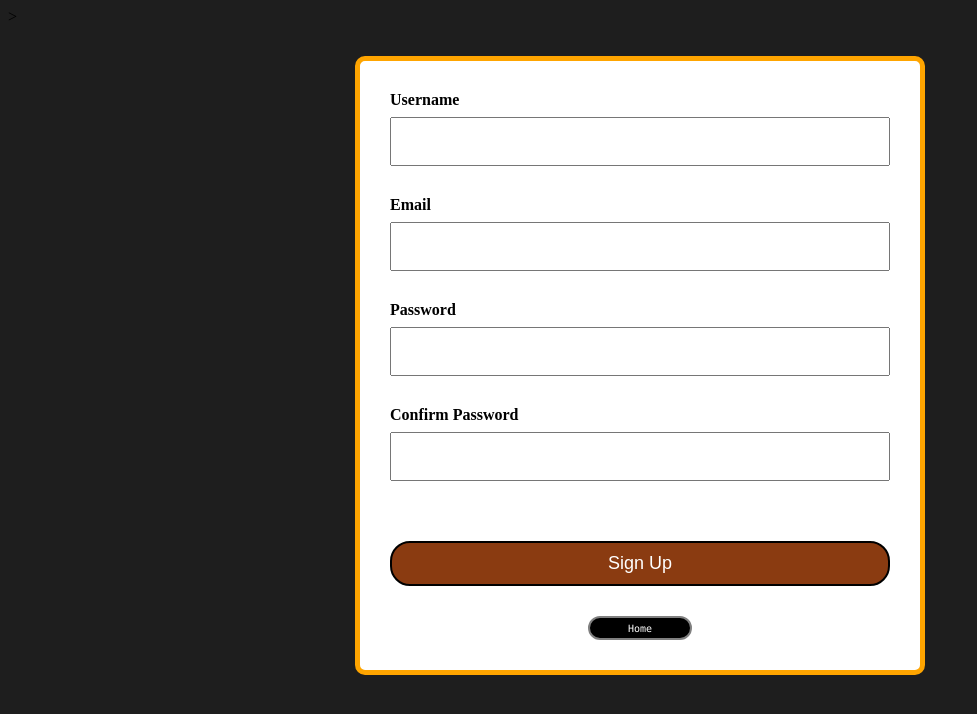
After one commit to isop0d/Songdle, a Flask app: template songdle/templates/register.html in a window 1280 px wide. The commit adds this page. Shown: the top 714 px of the page, without its empty margins (0-977 px from the left). Run offline with Flask 3, Linux system fonts and the light colour scheme; the template is opened without the code that fills it: values that come from a table or form of the project are taken from there, others are empty.

Commit message:
working on login and register

```diff
--- /dev/null
+++ b/songdle/app.py
@@ -0,0 +1,72 @@
+from flask import Flask, render_template, url_for, flash, redirect
+from forms import RegistrationForm, LogInForm
+from flask_sqlalchemy import SQLAlchemy
+
+app = Flask(__name__)
+
+app.config['SQLALCHEMY_DATABASE_URI'] = 'sqlite:///site.db'
+db = SQLAlchemy(app)
+
+app.config['SECRET_KEY'] = 'fa9daa2095a9ec8ad6e2a3f312eb87ef'
+
+class User(db.Model):
+    id = db.Column(db.Integer, primary_key=True)
+
+    username = db.Column(
+        db.String(20),
+        unique=True,
+        nullable=False
+    )
+
+    password = db.Column(
+        db.String(50),
+        nullable=False
+    )
+
+@app.route("/register", methods=['GET', 'POST'])
+def register():
+    form = RegistrationForm()
+
+    if form.validate_on_submit():
+       check_user = User.query.filter_by(username=form.username.data
+        ).first()
+
+       if check_user:
+           flash("Username already taken, please try again", 'danger')
+           return render_template('register.html', form=form)
+
+
+    if form.validate_on_submit():
+        user = User(
+            username=form.username.data,
+            password=form.password.data
+        )
+
+        db.session.add(user)
+        db.session.commit()
+        flash(f'Account created for {form.username.data}!', 'success')
+        return render_template("start.html")
+    return render_template('register.html', title='Register', form=form)
+
+@app.route("/login", methods=['GET', 'POST'])
+def login():
+    form = LogInForm()
+    if form.validate_on_submit():
+        user = User.query.filter_by(username=form.username.data
+        ).first()
+        if user and user.password == form.password.data:
+            flash(f'Welcome back, {form.username.data}!', 'success')
+            return render_template("start.html")
+        else:
+            flash("Incorrect login information, please try again!", 'danger')
+    return render_template('login.html', title='Login', form=form)
+
+@app.route("/start")
+def start():
+    return render_template("start.html")
+
+with app.app_context():
+    db.create_all()
+
+if __name__ == "__main__":
+    app.run(debug=True)
--- /dev/null
+++ b/songdle/forms.py
@@ -0,0 +1,20 @@
+from flask_wtf import FlaskForm
+from wtforms import StringField, PasswordField, SubmitField, BooleanField
+from wtforms.validators import DataRequired, Length, Email, EqualTo
+
+class RegistrationForm(FlaskForm):
+    username = StringField('Username',
+                           validators=[DataRequired(), Length(min=2, max=20)])
+    email = StringField('Email',
+                        validators=[DataRequired(), Email()])
+    password = PasswordField('Password', validators=[DataRequired()])
+    confirm_password = PasswordField('Confirm Password',
+                                     validators=[DataRequired(), EqualTo('password')])
+    submit = SubmitField('Sign Up')
+
+class LogInForm(FlaskForm):
+    username = StringField('Username',
+                           validators=[DataRequired()])
+    password = PasswordField('Password',
+                             validators=[DataRequired()])
+    submit = SubmitField('Log-In')
--- a/songdle/signin.css
+++ /dev/null
@@ -1,4 +0,0 @@
-body {
-    background-color: rgb(30, 30, 30);
-    color: #ffffff;
-}
--- /dev/null
+++ b/songdle/static/register.css
@@ -0,0 +1,71 @@
+body {
+    background-color: rgb(30, 30, 30);
+}
+
+.content-section {
+    max-width: 500px;
+    margin: 30px auto;
+    padding: 30px;
+    background: white;
+    border: 5px solid orange;
+    border-radius: 10px;
+}
+
+fieldset {
+    border: none;
+    padding: 0;
+    margin: 0;
+}
+
+.form-group {
+    margin-bottom:30px;
+}
+
+.form-control {
+    box-sizing: border-box;
+    width: 100%;
+    font-size: 18px;
+    padding: 12px;
+}
+
+.form-control-label {
+    font-weight: bold;
+    margin-bottom: 8px;
+    display: block;
+}
+
+.btn-outline-info {
+    width: 100%;
+    font-size: 18px;
+    padding: 10px;
+    background-color: rgb(138, 59, 17);
+    border-radius: 20px;
+    border: 2px solid black;
+    color: white;
+}
+
+.btn-outline-info:hover, button:hover {
+    background-color: #092a4d;
+}
+
+.start, button {
+    background-color: rgb(0, 0, 0);
+    border: 2px solid gray;
+    border-radius: 15px;
+    text-decoration: none;
+    color: white;
+    cursor: pointer;
+    height: 20px;
+    width: 100px;
+    display: flex;
+    justify-content: center;
+    font-size: 10px;
+    font-family: "Lucida Console", Monospace, sans-serif;
+    align-items: center;
+    margin: 0 auto 0;
+    text-align: center;
+}
+
+.start:hover, button:hover {
+    background-color: #092a4d;
+}
--- a/songdle/startStyle.css
+++ b/songdle/static/startStyle.css
@@ -25,7 +25,7 @@ body {
     transform: scale(1.15);
 }
 
-.signin, button {
+.login, button {
     background-color: rgb(0, 0, 0);
     padding: 10px 20px;
     border: 2px solid gray;
@@ -44,6 +44,6 @@ body {
     text-align: center;
 }
 
-.signin:hover, button:hover {
+.login:hover, button:hover {
     background-color: #092a4d;
 }
--- /dev/null
+++ b/songdle/templates/layout.html
@@ -0,0 +1,22 @@
+<!doctype html>
+<html lang="en">
+  <head>
+    <meta charset="UTF-8" />
+    <link rel="icon" type="image/svg+xml" href="/favicon.svg" />
+    <link rel="stylesheet" href="{{ url_for('static', filename='register.css') }}">>
+    <meta name="viewport" content="width=device-width, initial-scale=1.0" />
+    <title>Songdle</title>
+  </head>
+  <body>
+    {% with messages = get_flashed_messages(with_categories=true) %}
+    {% if messages %}
+      {% for category, message in messages %}
+         <div class="alert alert-{{ category }}">
+           {{ message }}
+        </div>
+      {% endfor %}
+    {% endif %}
+  {% endwith %}
+    {% block content %}{% endblock %}
+  </body>
+</html>
--- /dev/null
+++ b/songdle/templates/register.html
@@ -0,0 +1,73 @@
+{% extends "layout.html" %}
+{% block content %}
+    <div class="content-section">
+        <form method="POST" action="">
+            {{ form.hidden_tag() }}
+            <fieldset class="form-group">
+
+                <div class="form-group">
+                    {{ form.username.label(class="form-control-label") }}
+                    {% if form.username.errors %}
+                      {{ form.username(class="form-control form-control-lg is-invalid") }}
+                      <div class="invalid-feedback">
+                        {% for error in form.username.errors%}
+                            <span>{{error}}</span>
+                        {% endfor %}
+                      </div>
+                    {% else %}
+                      {{ form.username(class="form-control form-control-lg") }}
+                    {% endif %}
+                </div>
+
+                <div class="form-group">
+                    {{ form.email.label(class="form-control-label") }}
+                    {% if form.email.errors %}
+                      {{ form.email(class="form-control form-control-lg is-invalid") }}
+                      <div class="invalid-feedback">
+                        {% for error in form.email.errors%}
+                            <span>{{error}}</span>
+                        {% endfor %}
+                      </div>
+                    {% else %}
+                      {{ form.email(class="form-control form-control-lg") }}
+                    {% endif %}
+                </div>
+
+                <div class="form-group">
+                    {{ form.password.label(class="form-control-label") }}
+                    {% if form.password.errors %}
+                      {{ form.password(class="form-control form-control-lg is-invalid") }}
+                      <div class="invalid-feedback">
+                        {% for error in form.password.errors%}
+                            <span>{{error}}</span>
+                        {% endfor %}
+                      </div>
+                    {% else %}
+                      {{ form.password(class="form-control form-control-lg") }}
+                    {% endif %}
+                </div>
+
+                <div class="form-group">
+                    {{ form.confirm_password.label(class="form-control-label") }}
+                    {% if form.confirm_password.errors %}
+                      {{ form.confirm_password(class="form-control form-control-lg is-invalid") }}
+                      <div class="invalid-feedback">
+                        {% for error in form.confirm_password.errors%}
+                            <span>{{error}}</span>
+                        {% endfor %}
+                      </div>
+                    {% else %}
+                      {{ form.confirm_password(class="form-control form-control-lg") }}
+                    {% endif %}
+                </div>
+
+            </fieldset>
+
+            <div class="form-group">
+                {{ form.submit(class="btn btn-outline-info") }}
+            </div>
+
+        </form>
+      <a href="/start" class="start">Home</a>
+    </div>
+{% endblock content %}
```
Also changed, not shown: songdle/signin.html (deleted, +0 -13 lines), songdle/templates/login.html (added, +47 -0 lines), songdle/templates/start.html (renamed from songdle/start.html, +4 -5 lines), songdle/instance/site.db (added), songdle/static/Songdle.png (renamed from songdle/Songdle.png), songdle/static/play.png (renamed from songdle/play.png).
